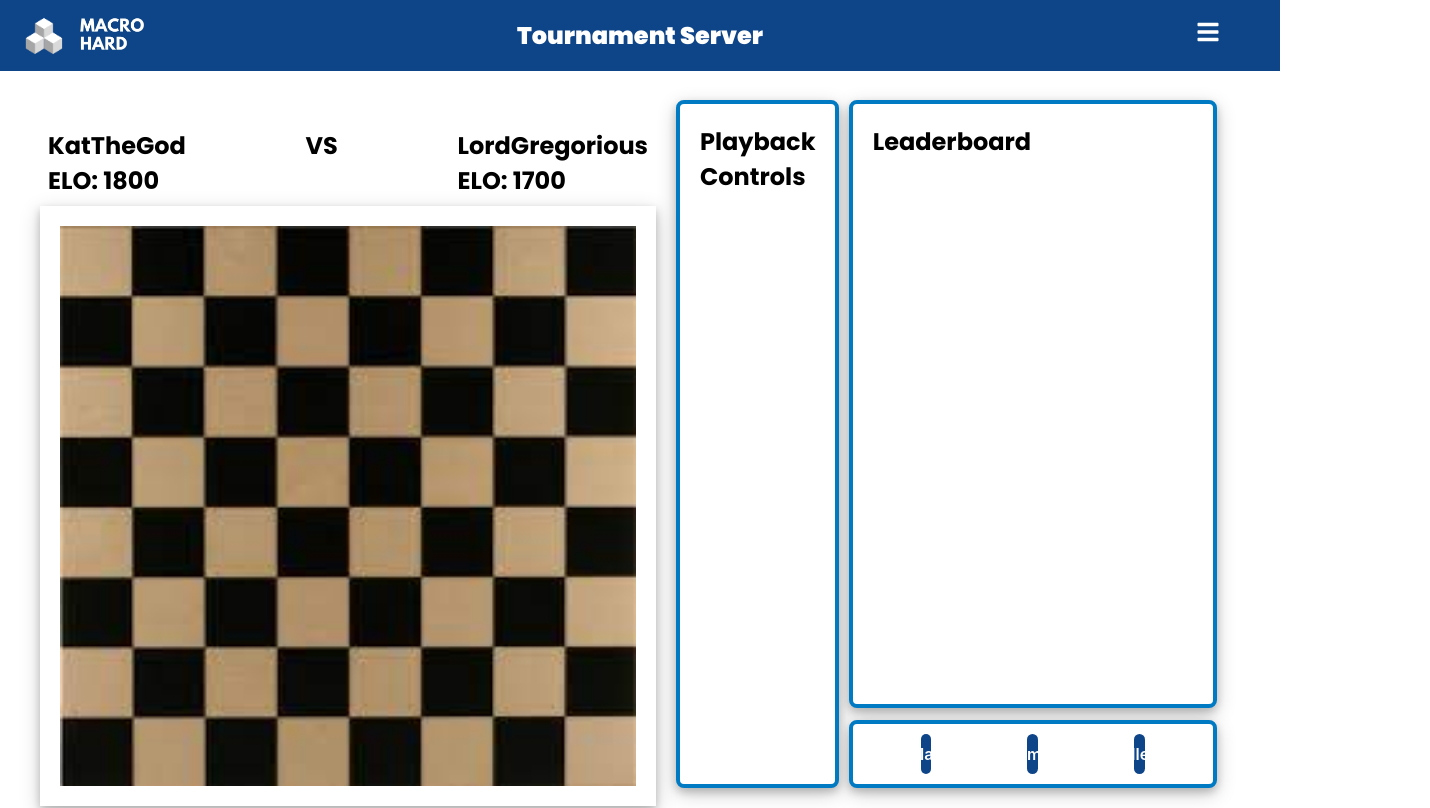
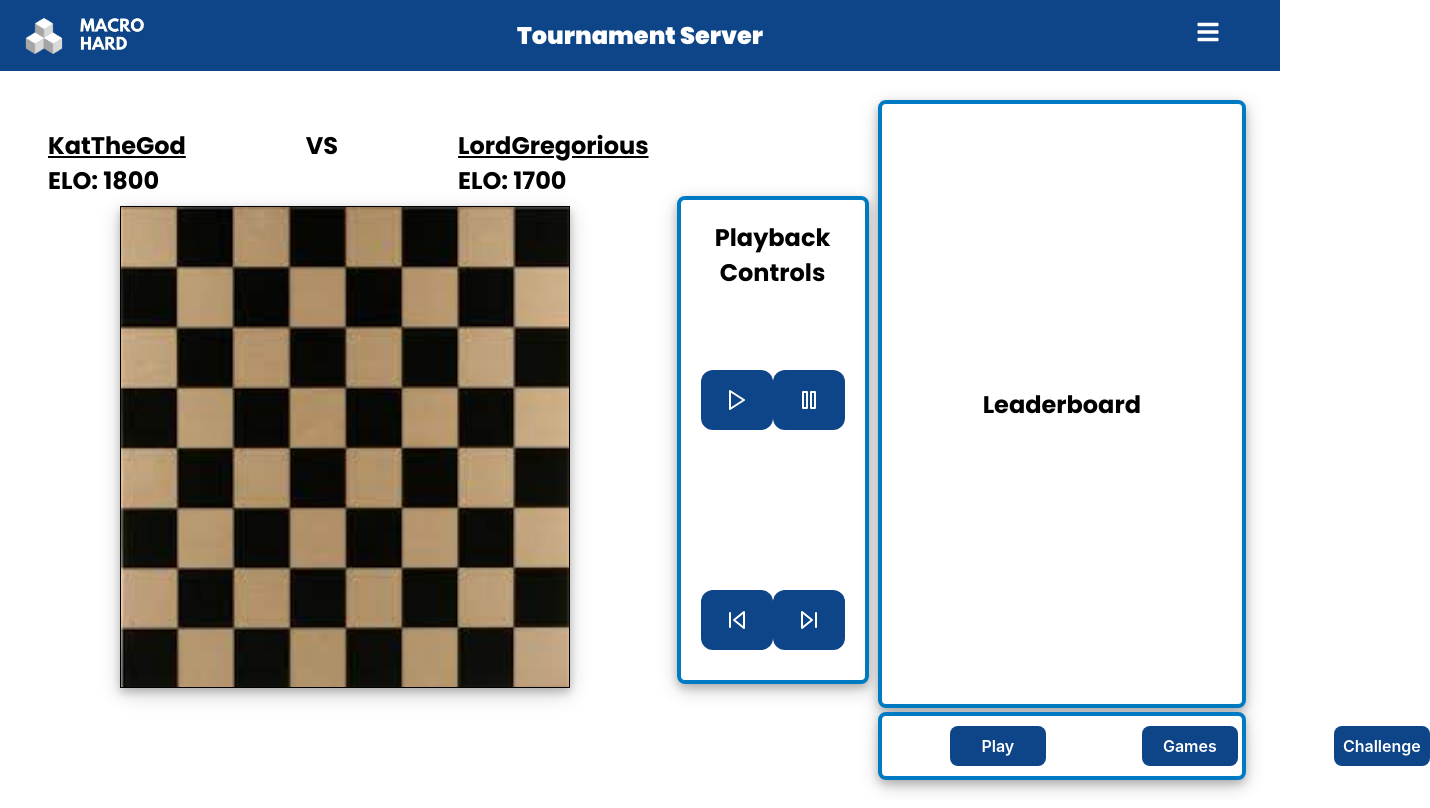
Before and after one commit to MacroHard-Solutions/tournament-server, a React (Create React App) app: page /watch in a window 1280 px wide. Shown: the whole page, 1430 px wide, since content can reach past the window. Built offline with nearby package versions, Linux system fonts and the light colour scheme.

Commit message:
Next Step: Implement Watch functionality

```diff
--- /dev/null
+++ b/src/apis/GamingAPI.js
@@ -0,0 +1,7 @@
+import axios from 'axios';
+const BASE_URL = 'http://54.197.128.13:8001/game-server';
+
+export default axios.create({
+    baseURL: BASE_URL,
+    headers: { 'Content-Type': 'application/json' }
+});
--- a/src/pages/Watch.js
+++ b/src/pages/Watch.js
@@ -1,37 +1,47 @@
 import React from 'react';
 import '../styles/Watch.css';
+import axios from '../apis/GamingAPI';
+import { FiPause, FiPlay, FiSkipForward, FiSkipBack } from "react-icons/fi";
 
-function Watch() {
+function Watch({ gameplay, p1, p2 }) {
     return (
         <div className="watch">
             <div className='gameBoard'>
                 <div className='usersPlaying'>
                     <div className='userELO'>
-                    <h2>KatTheGod</h2>
+                        <h2><u>KatTheGod</u></h2>
                         <h2>ELO: 1800</h2>
                     </div>
-                <h2>VS</h2>
+                    <h2 className='vs'>VS</h2>
                     <div className='userELO'>
-                    <h2>LordGregorious</h2>
+                        <h2><u>LordGregorious</u></h2>
                         <h2>ELO: 1700</h2>
                     </div>
                 </div>
                 <div className='board'>
-                <img width="100%" height="100%" src="/imgs/chess_board.jpg"/>
+                    <img width="100%" height="100%" src="/imgs/chess_board.jpg" />
                 </div>
             </div>
 
             <div className='playbackControls'>
-            <h2>Playback Controls</h2>
+                <h2 style={{ height: "fit-content" }}>Playback Controls</h2>
+                <div className="plbckbtns">
+                    <button><FiPlay>Play</FiPlay></button>
+                    <button><FiPause>Pause</FiPause></button>
+                </div>
+                <div className="plbckbtns">
+                    <button><FiSkipBack>Back</FiSkipBack></button>
+                    <button><FiSkipForward>Forward</FiSkipForward></button>
+                </div>
             </div>
             <div className='leaderboardandButtons'>
                 <div className='Leaderboard'>
                     <h2>Leaderboard</h2>
                 </div>
                 <div className='pgc'>
-                <button>Play</button>
-                <button>Games</button>
-                <button>Challenge</button>
+                    <button className='watchbtns'>Play</button>
+                    <button className='watchbtns'>Games</button>
+                    <button className='watchbtns'>Challenge</button>
                 </div>
             </div>
         </div>
--- a/src/styles/Watch.css
+++ b/src/styles/Watch.css
@@ -5,50 +5,58 @@
     flex-direction: row;
 }
 
-.gameBoard{
+.gameBoard {
     width: 55vw;
     height: 80vh;
     background: white;
     padding: 1.25em;
 }
 
-.board{
+.board {
     box-shadow: 0 4px 8px 0 rgba(0, 0, 0, 0.2),
         0 6px 20px 0 rgba(0, 0, 0, 0.19);
-    min-width: 45vw;
-    max-width: 65vw;
-    height: 70vh;
+    width: 35vw;
+    height: 60vh;
     background: white;
     padding: 1.25em;
+    margin-left: 5em;
+    padding: 0;
+    border: 0.5px solid black;
 }
 
-.usersPlaying{
+.usersPlaying {
     display: flex;
     flex-direction: row;
     margin: 0.5em;
-    justify-content: space-between;
+    justify-content: space-evenly;
 
 }
 
-.userELO{
+.vs {
+    margin: 0 5em;
+}
+
+.userELO {
     display: flex;
     flex-direction: column;
 }
 
-.playbackControls{
+.playbackControls {
     border: 0.3em solid rgb(0, 123, 195);
     border-radius: 0.5em;
     box-shadow: 0 4px 8px 0 rgba(0, 0, 0, 0.2),
         0 6px 20px 0 rgba(0, 0, 0, 0.19);
-    width: 15vw;
-    height: 80vh;
+    width: 20vw;
+    height: 55vh;
+    align-self: center;
     background: white;
     padding: 1.25em;
     display: flex;
-    flex-direction: row;
+    flex-flow: column;
+    text-align: center;
 }
 
-.Leaderboard{
+.Leaderboard {
     border: 0.3em solid rgb(0, 123, 195);
     border-radius: 0.5em;
     box-shadow: 0 4px 8px 0 rgba(0, 0, 0, 0.2),
@@ -58,10 +66,12 @@
     background: white;
     padding: 1.25em;
     display: flex;
-    flex-direction: row;
+    flex-flow: column;
+    text-align: center;
+    justify-content: space-evenly;
 }
 
-.pgc{
+.pgc {
     border: 0.3em solid rgb(0, 123, 195);
     border-radius: 0.5em;
     box-shadow: 0 4px 8px 0 rgba(0, 0, 0, 0.2),
@@ -72,11 +82,30 @@
     background: white;
     display: flex;
     flex-direction: row;
+    justify-content: space-evenly;
 }
 
-.leaderboardandButtons{
+.leaderboardandButtons {
     display: flex;
     flex-direction: column;
     justify-content: space-between;
     margin-left: 0.8%;
 }
+
+.watchbtns {
+    padding: 1em 3em;
+    width: 8em;
+}
+
+.plbckbtns {
+    height: fit-content;
+    margin: 5em 0;
+    display: flex;
+    justify-content: space-evenly;
+}
+
+.plbckbtns button {
+    width: 3em;
+    font-size: 1.5em;
+    margin: 0;
+}
```
Lines whose indentation alone changed are shown as unchanged.
